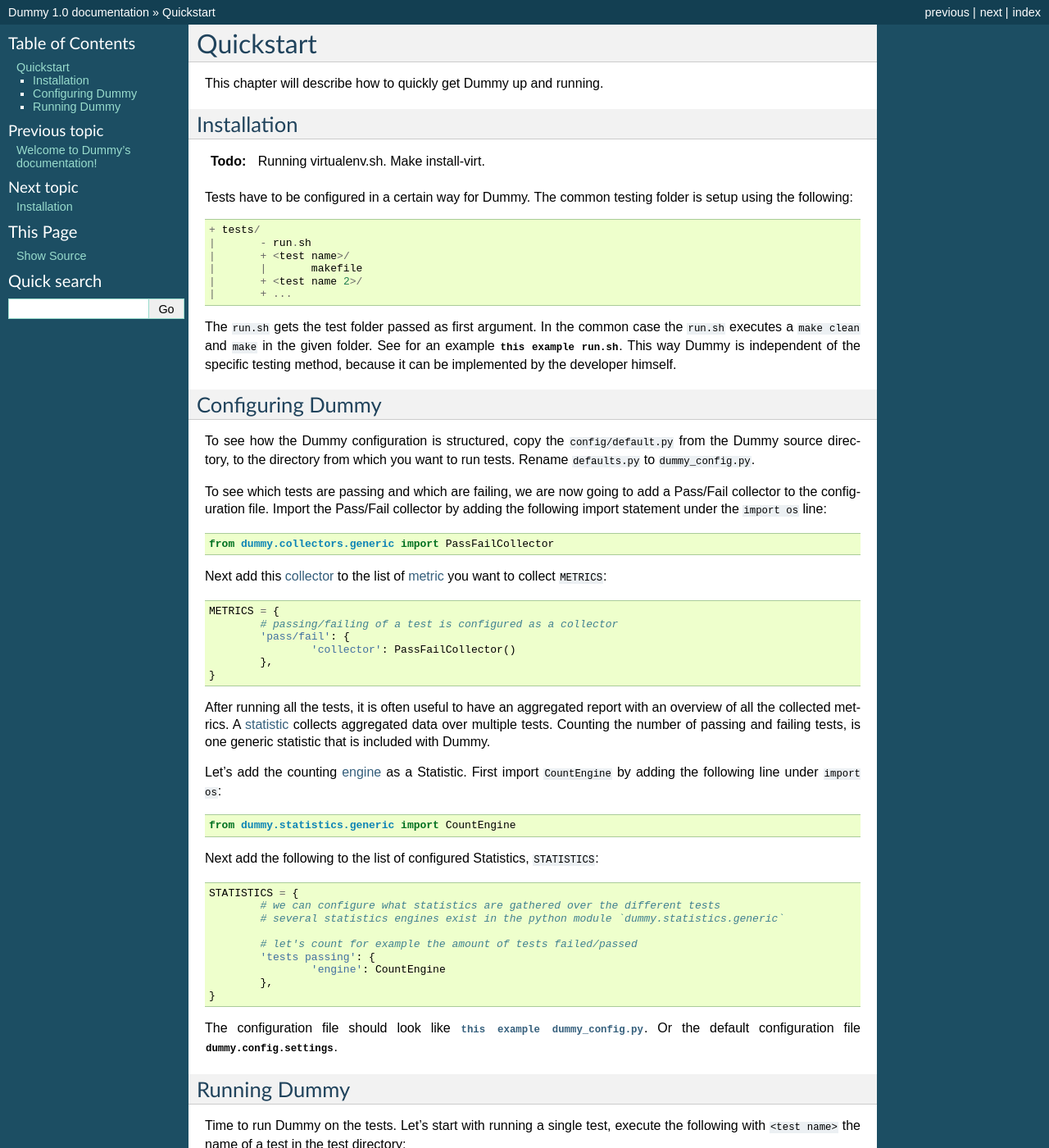
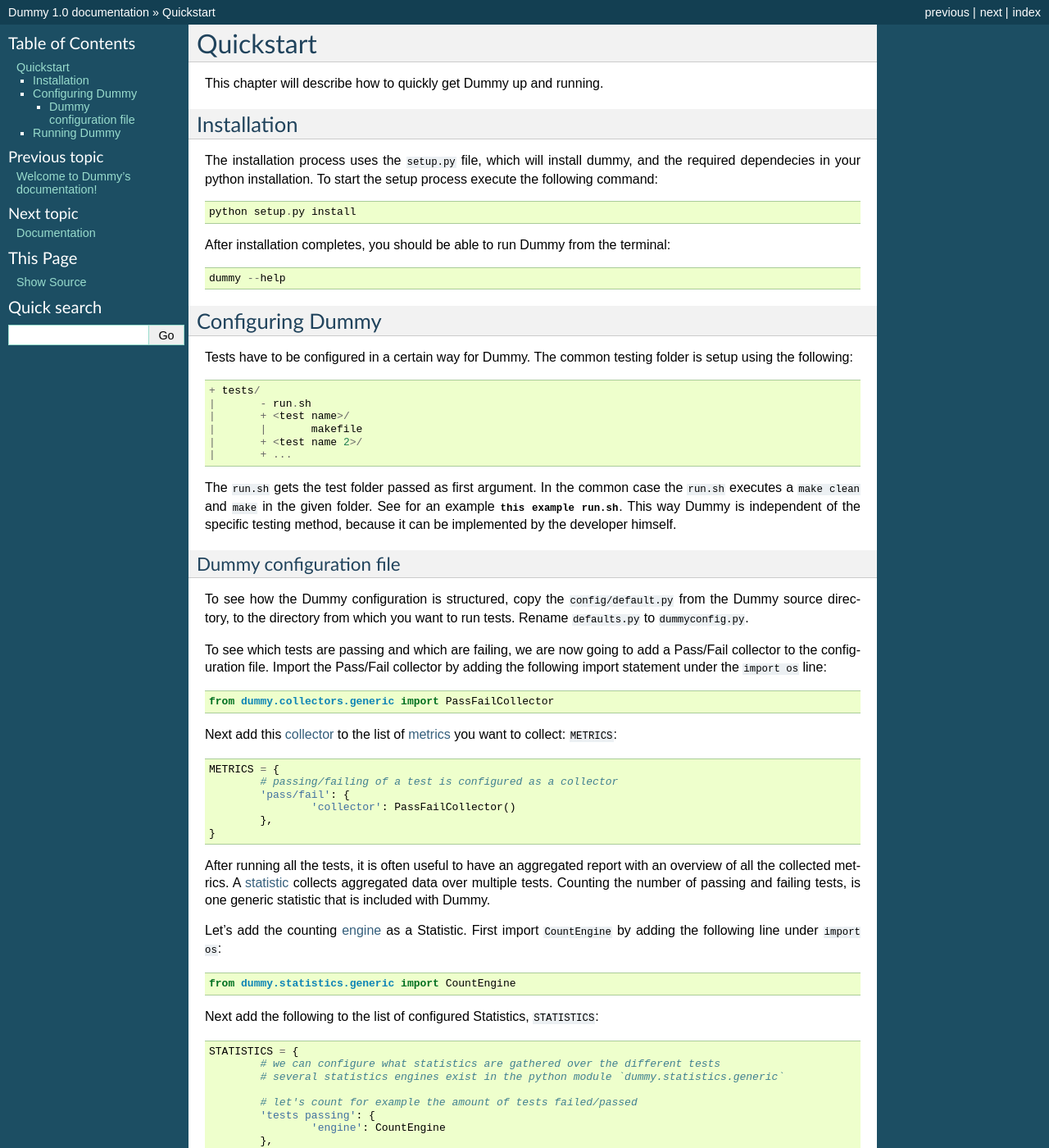
Before and after one commit to ajrouvoet/dummy, a Sphinx documentation site: the page built from docs/quickstart.rst, in a window 1280 px wide and 1400 px high. Shown: the whole window at 82% size. Built offline with Sphinx 7.4.7, drawn with Linux system fonts in a browser that asks for light colours.

Commit message:
Added documentation for installation.
Updated some other outdated stuff.

```diff
--- a/docs/conf.py
+++ b/docs/conf.py
@@ -17,7 +17,7 @@ import sys, os
 # If extensions (or modules to document with autodoc) are in another directory,
 # add these directories to sys.path here. If the directory is relative to the
 # documentation root, use os.path.abspath to make it absolute, like shown here.
-sys.path.insert(0, os.path.abspath('..'))
+sys.path.insert(0, os.path.abspath('../src/'))
 
 # -- General configuration -----------------------------------------------------
 
--- a/docs/index.rst
+++ b/docs/index.rst
@@ -12,7 +12,6 @@ Contents:
 	:maxdepth: 2
 
 	quickstart
-	installation
 	documentation
 	sourcedocs
 
--- a/docs/quickstart.rst
+++ b/docs/quickstart.rst
@@ -4,10 +4,19 @@ This chapter will describe how to quickly get Dummy up and running.
 
 Installation
 -----------------
-.. todo::
-	Running virtualenv.sh.
-	Make install-virt.
+The installation process uses the ``setup.py`` file, which will install dummy,
+and the required dependecies in your python installation.
+To start the setup process execute the following command::
 
+    python setup.py install
+
+After installation completes, you should be able to run Dummy from the terminal::
+
+    dummy --help
+
+
+Configuring Dummy
+-----------------
 Tests have to be configured in a certain way for Dummy.
 The common testing folder is setup using the following::
 
@@ -23,17 +32,17 @@ In the common case the ``run.sh`` executes a ``make clean`` and ``make`` in the
 See for an example :download:`this example run.sh <code/run.sh>`.
 This way Dummy is independent of the specific testing method, because it can be implemented by the developer himself.
 
-Configuring Dummy
------------------
+Dummy configuration file
+^^^^^^^^^^^^^^^^^^^^^^^^
 To see how the Dummy configuration is structured, copy the ``config/default.py`` from the Dummy source directory, to the directory from which you want to run tests.
-Rename ``defaults.py`` to ``dummy_config.py``.
+Rename ``defaults.py`` to ``dummyconfig.py``.
 
 To see which tests are passing and which are failing, we are now going to add a Pass/Fail collector to the configuration file.
 Import the Pass/Fail collector by adding the following import statement under the ``import os`` line::
 
 	from dummy.collectors.generic import PassFailCollector
 
-Next add this :term:`collector` to the list of :term:`metric` you want to collect ``METRICS``::
+Next add this :term:`collector` to the list of :term:`metrics <metric>` you want to collect: ``METRICS``::
 
 	METRICS = {
 		# passing/failing of a test is configured as a collector
```
Also changed, not shown: docs/sourcedocs.rst (+19 -34 lines).
